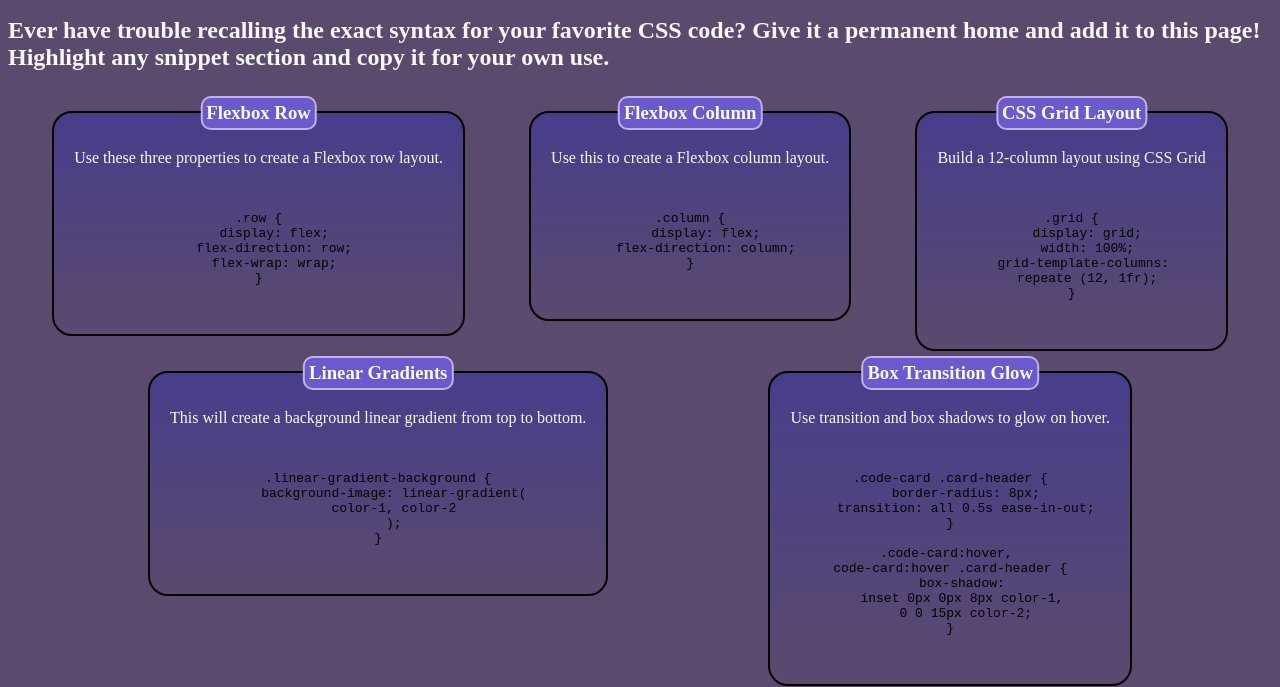
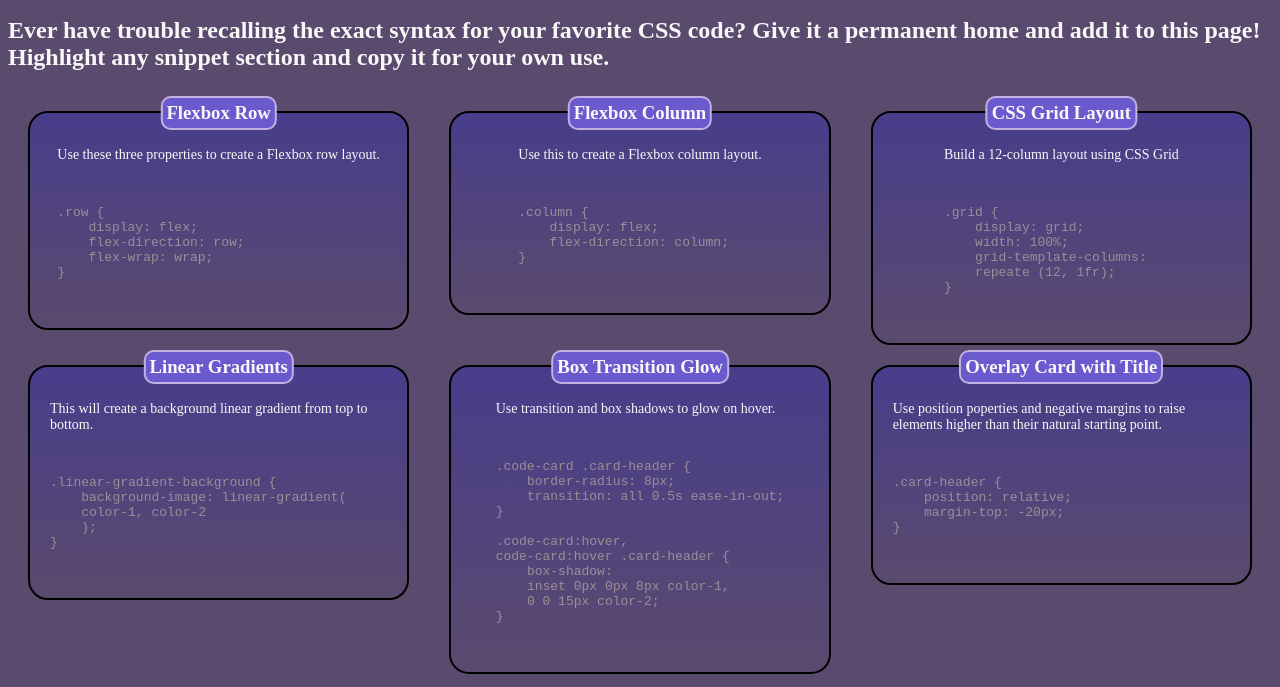
Before and after one commit to Cinnlight/Week-02-Mini-Project, a plain HTML site: page index.html in a window 1280 px wide. Shown: the part 91-778 px from the top of the page. Drawn offline with Linux system fonts and the light colour scheme.

Commit message:
Add interactivity and polish styling

```diff
--- a/styles/styles.css
+++ b/styles/styles.css
@@ -7,6 +7,7 @@
     --dark-slate-blue: #483D8B;
     --slate-blue: #6a5acd;
     --dark-slate-gray: #2F4F4F;
+    --light-salmon: #ffb7b7;
 }
 
 body {
@@ -29,6 +30,22 @@ h1, h2, h3, p {
     flex-wrap: wrap;
 }
 
+.snippet-sizer {
+    width: calc(100% / 3);
+}
+
+@media (max-width: 768px) {
+    .snippet-sizer {
+        width: 50%;
+    }
+}
+
+@media (max-width: 480px) {
+    .snippet-sizer {
+        width: 100%;
+    }
+}
+
 .snippet-card {
     padding: 20px;
     margin: 20px 20px 0 20px;
@@ -36,7 +53,6 @@ h1, h2, h3, p {
     border-radius: 20px;
     display: flex;
     flex-direction: column;
-    text-align: center;
     align-items: center;
     background-image: linear-gradient(var(--dark-slate-blue), var(--dark-purple));
 }
@@ -47,6 +63,19 @@ h1, h2, h3, p {
     left: 50%;
     transform: translateX(-50%);
     width: max-content;
+}
+
+.snippet-description {
+    font-size: 14px;
+}
+
+code {
+    color: var(--pastel-purple);
+}
+
+pre.snippet-code code {
+    white-space: pre-wrap;
+    word-break: break-word;
 }
 
 article div {
@@ -61,3 +90,24 @@ article div header h3 {
     background-color: var(--slate-blue);
     padding: 4px;
 }
+
+.snippet-card, h3 {
+
+    transition: all 0.5s ease-in-out;
+}
+
+.snippet-card code {
+    cursor: pointer;
+  }
+
+.snippet-card:hover,
+.snippet-card:hover h3 {
+    box-shadow:
+    inset 0px 0px 8px var(--pastel-lavender),
+    0 0 15px var(--pastel-purple);
+}
+
+  .snippet-card pre code::selection {
+    background-color: var(--light-salmon);
+    color: #000;
+  }
```
